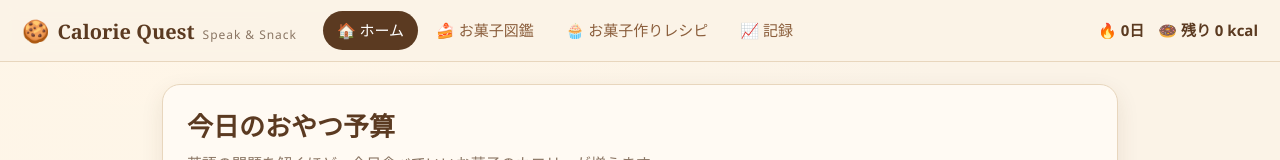
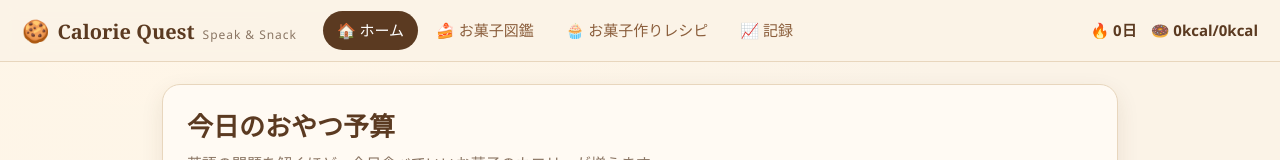
Before and after one commit to skuzukawa96-hash/calorie-quest, a React (Vite) app: page / in a window 1280 px wide. Shown: the top 160 px of the page. Built offline with nearby package versions, Linux system fonts and the light colour scheme.

Commit message:
Show the top bar's calories as remaining/earned, without labels
Co-Authored-By: Claude Opus 5.5 <noreply@anthropic.com>

```diff
--- a/src/App.tsx
+++ b/src/App.tsx
@@ -97,12 +97,15 @@ export default function App() {
             {dash && (
               <>
                 <span title="連続学習日数">🔥 {dash.user.currentStreak}日</span>
-                {/* What is left to eat today, as on the home screen's bar: earned minus eaten. */}
+                {/* What is left to eat today (earned minus eaten) over what was earned. */}
                 <span
-                  title={`今日の残りカロリー（獲得 ${dash.today.kcalEarned} − 消費 ${dash.today.kcalConsumed} kcal）`}
-                  className={dash.today.kcalEarned - dash.today.kcalConsumed < 0 ? "negative" : undefined}
+                  title={`今日の残りカロリー / 獲得カロリー（消費 ${dash.today.kcalConsumed} kcal）`}
                 >
-                  🍩 残り {dash.today.kcalEarned - dash.today.kcalConsumed} kcal
+                  🍩{" "}
+                  <span className={dash.today.kcalEarned - dash.today.kcalConsumed < 0 ? "negative" : undefined}>
+                    {dash.today.kcalEarned - dash.today.kcalConsumed}kcal
+                  </span>
+                  /{dash.today.kcalEarned}kcal
                 </span>
               </>
             )}
```
